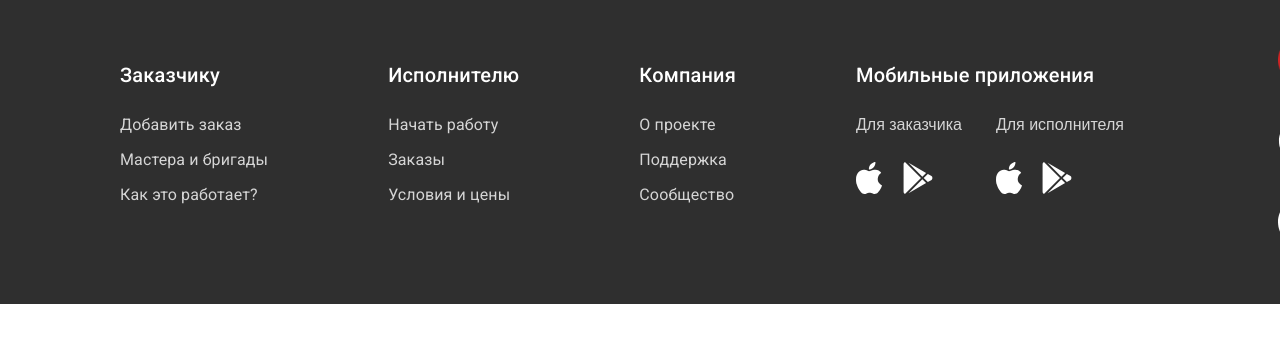
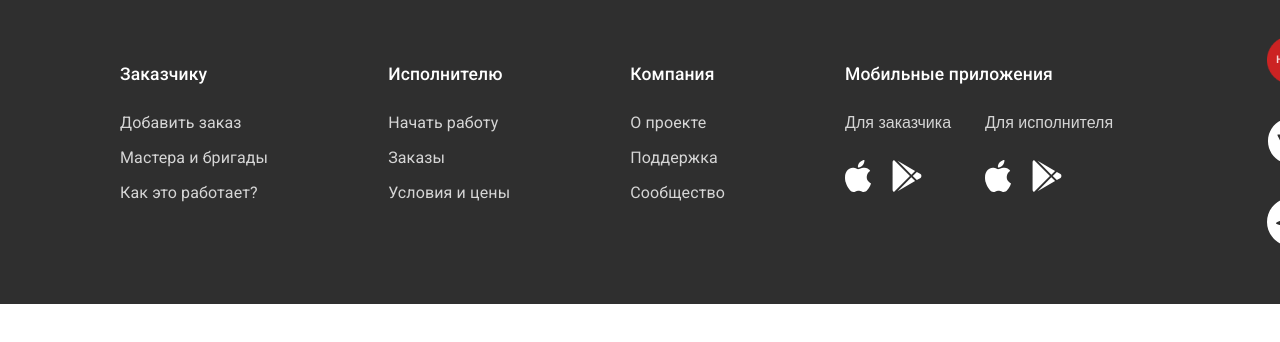
Before and after one commit to kaxadontstarve/Project_2_TypeScript, a React (Create React App) app: page / in a window 1280 px wide. Shown: the top 342 px of the page. Built offline with nearby package versions, Linux system fonts and the light colour scheme.

Commit message:
completed

```diff
--- a/src/components/Footer.jsx
+++ b/src/components/Footer.jsx
@@ -17,7 +17,7 @@ const Footer = () => {
             <FooterColumn title='Исполнителю' items={[' Начать работу', 'Заказы', 'Условия и цены']} />
             <FooterColumn title='Компания' items={[' О проекте', 'Поддержка', 'Сообщество']} />
             <Stack className={cl.footer__column}>
-                <Typography sx={{ fontSize: '20px', fontWeight: '500' }} className={cl.footer__title}>
+                <Typography variant='h6' className={cl.footer__title}>
                         Мобильные приложения
                 </Typography>
                 <Stack direction='row' className={cl.footer__row}>
--- a/src/components/Footer.module.css
+++ b/src/components/Footer.module.css
@@ -14,8 +14,11 @@
     text-decoration: none;
     color: rgb(255, 255, 255);
     font-style: normal;
+    font-weight: 500;
+    font-size: 20px;
 
 }
+
 .footer {
     display: flex;
     width: 1440px;
--- a/src/components/FooterColumn.tsx
+++ b/src/components/FooterColumn.tsx
@@ -12,7 +12,7 @@ const FooterColumn = ({ title, items }: FooterColumnProps) => {
 
     return (
         <Stack className={cl.footer__column}>
-            <Typography sx={{ fontSize: '20px', fontWeight: '500' }} className={cl.footer__title}>
+            <Typography variant='h6' className={cl.footer__title}>
                 {title}
             </Typography>
             {items.map((item) =>
```
